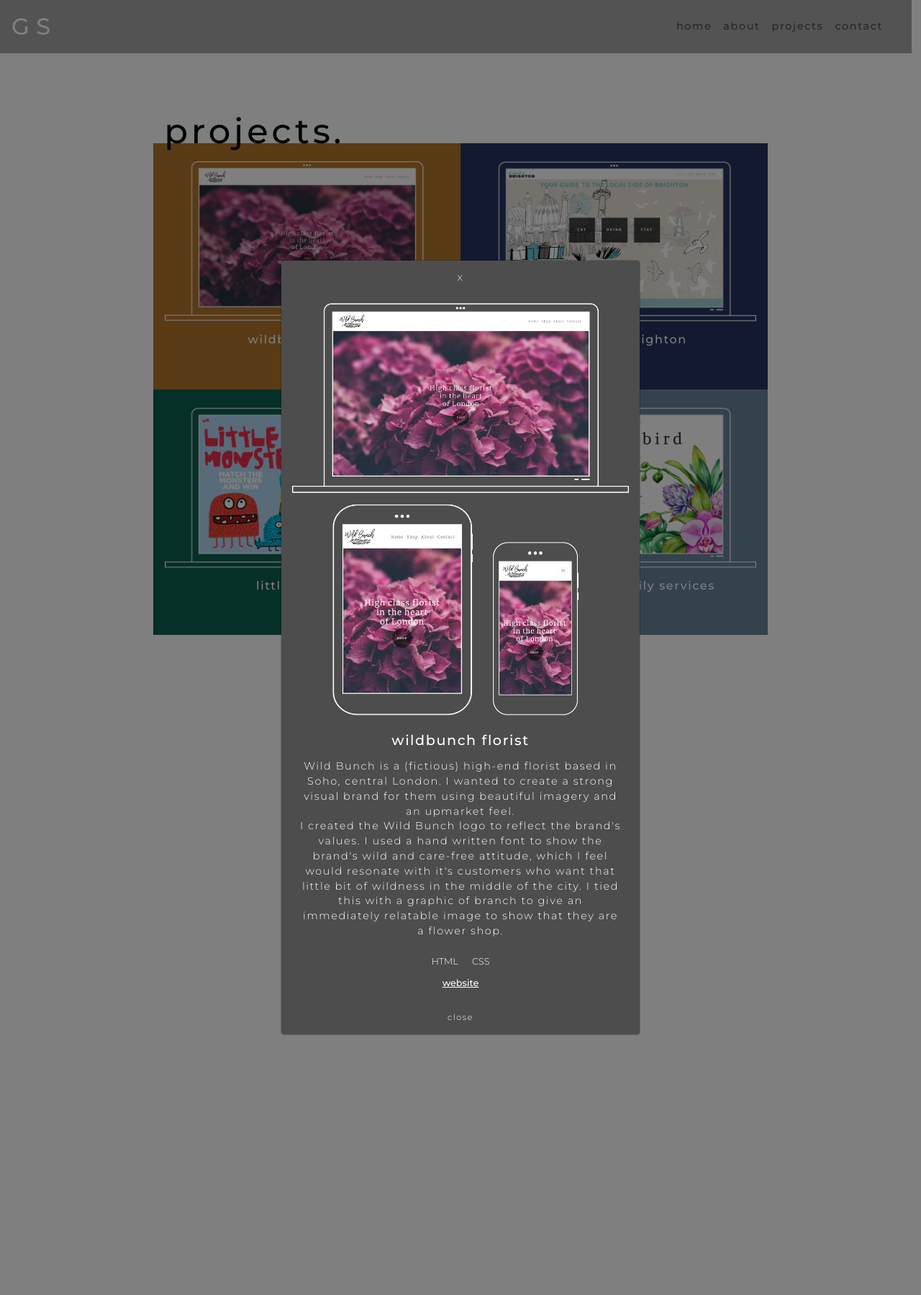
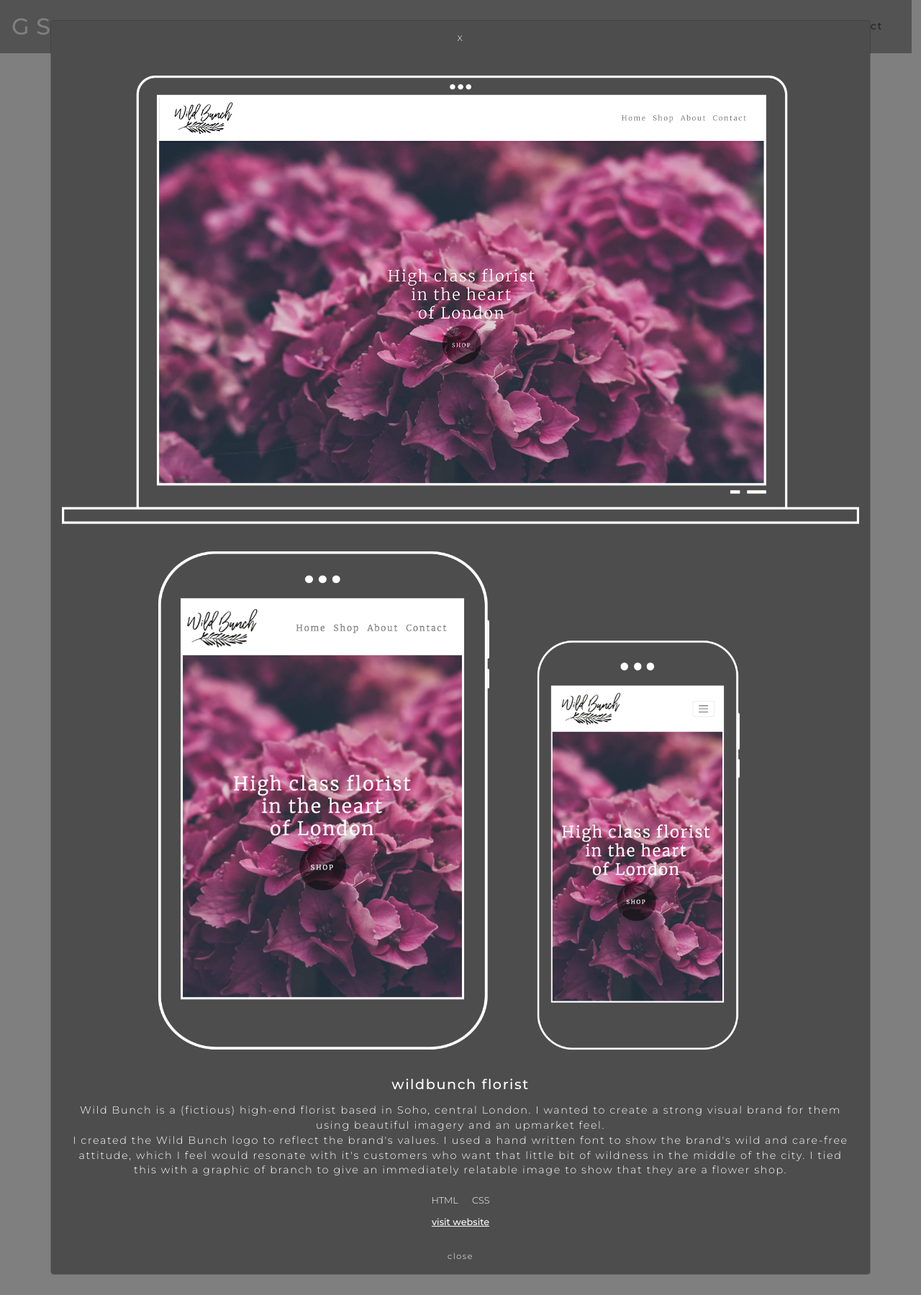
Before and after one commit to GarySimons/Gary_Simons, a Flask app: page /projects in a window 1280 px wide, after a click that opens the changed part. Shown: the whole page at 72% size. Run offline with Flask 2, Linux system fonts and the light colour scheme; some libraries are stand-ins or nearby versions.

Commit message:
Made modals on projects page xl

```diff
--- a/templates/editskill.html
+++ b/templates/editskill.html
@@ -20,9 +20,9 @@
                     <div>
                         <button type="submit" class="btn btn-primary">save changes</button>
                     </div>
-                   <div class="row col-12">
-                <a type="button" href="{{url_for('admin')}}" class="btn btn-outline-dark">back to skills</a>
-            </div>
+                    <div class="row col-12">
+                        <a type="button" href="{{url_for('admin')}}" class="btn btn-outline-dark">back to skills</a>
+                    </div>
             </form>
             </div>
             </div>
--- a/templates/projects.html
+++ b/templates/projects.html
@@ -60,7 +60,7 @@
 
 <!-- Wildbunch modal1 -->
 <div class="modal fade" id="modal1" tabindex="-1" role="dialog" aria-labelledby="Project" aria-hidden="true">
-  <div class="modal-dialog modal-dialog-centered" role="document">
+  <div class="modal-dialog modal-dialog-centered modal-xl" role="document">
     <div class="modal-content col-md-12 ml-auto justify-content-center">
 
         <a class="shut" data-dismiss="modal">X</a>
@@ -79,7 +79,7 @@
 
       <div>
         <a class="weblink" href="https://garysimons.github.io/WildBunch-Florist/#" target="_blank" aria-label="Weblink">
-            <p>website</p>
+            <p>visit website</p>
         </a>
       </div>
 
@@ -91,7 +91,7 @@
 
 <!-- Handpicked Brighton modal2 -->
 <div class="modal fade" id="modal2" tabindex="-1" role="dialog" aria-labelledby="Project" aria-hidden="true">
-  <div class="modal-dialog modal-dialog-centered" role="document">
+  <div class="modal-dialog modal-dialog-centered modal-xl" role="document">
     <div class="modal-content col-md-12 ml-auto justify-content-center">
 
         <a class="shut" data-dismiss="modal">X</a>
@@ -108,7 +108,7 @@
 
       <div>
         <a class="weblink" href="https://garysimons.github.io/Handpicked-Brighton/#" target="_blank" aria-label="Weblink">
-            <p>website</p>
+            <p>visit website</p>
         </a>
       </div>
 
@@ -120,7 +120,7 @@
 
 <!-- Little Monsters modal3 -->
 <div class="modal fade" id="modal3" tabindex="-1" role="dialog" aria-labelledby="Project" aria-hidden="true">
-  <div class="modal-dialog modal-dialog-centered" role="document">
+  <div class="modal-dialog modal-dialog-centered modal-xl" role="document">
     <div class="modal-content col-md-12 ml-auto justify-content-center">
 
         <a class="shut" data-dismiss="modal">X</a>
@@ -138,7 +138,7 @@
 
       <div>
         <a class="weblink" href="#" target="_blank" aria-label="Weblink">
-            <p>website</p>
+            <p>visit website</p>
         </a>
       </div>
 
@@ -150,7 +150,7 @@
 
 <!-- Hummingbird modal4 -->
 <div class="modal fade" id="modal4" tabindex="-1" role="dialog" aria-labelledby="Project" aria-hidden="true">
-  <div class="modal-dialog modal-dialog-centered" role="document">
+  <div class="modal-dialog modal-dialog-centered modal-xl" role="document">
     <div class="modal-content col-md-12 ml-auto justify-content-center">
 
         <a class="shut" data-dismiss="modal">X</a>
@@ -168,7 +168,7 @@
 
       <div>
         <a class="weblink" href="#" target="_blank" aria-label="Weblink">
-            <p>website</p>
+            <p>visit website</p>
         </a>
       </div>
 
```
